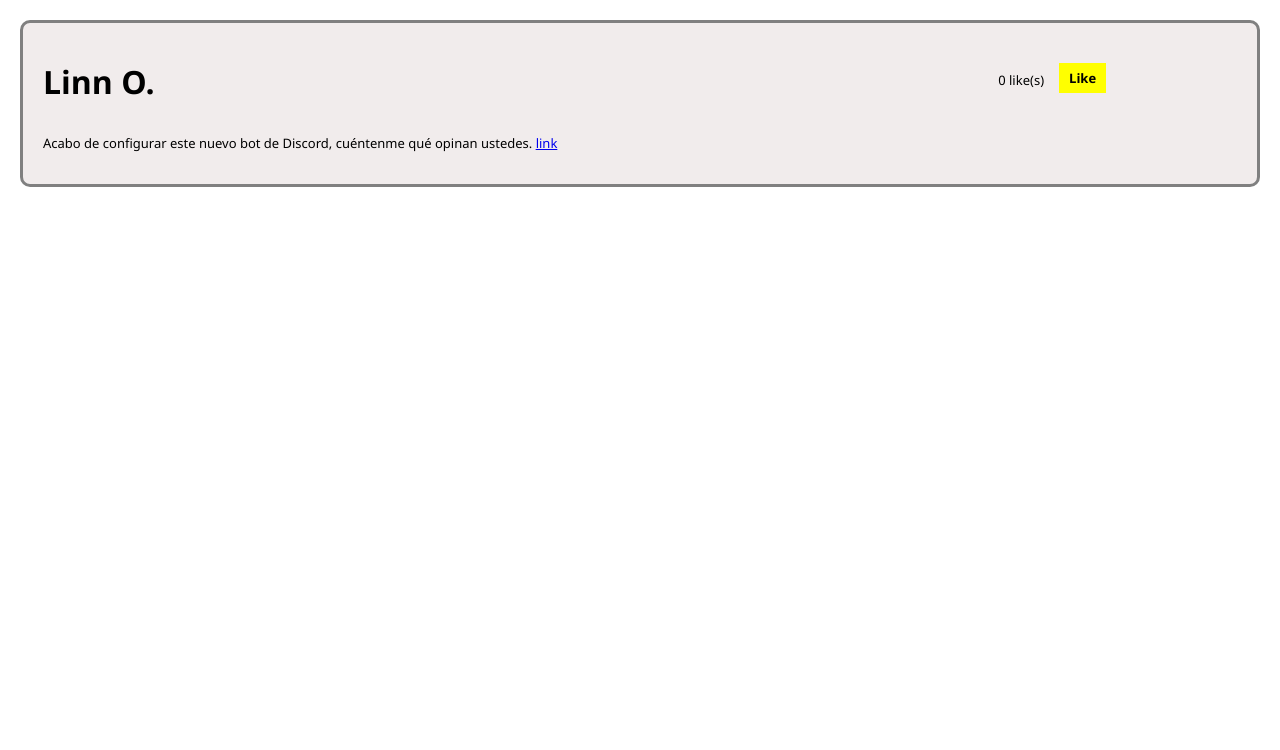
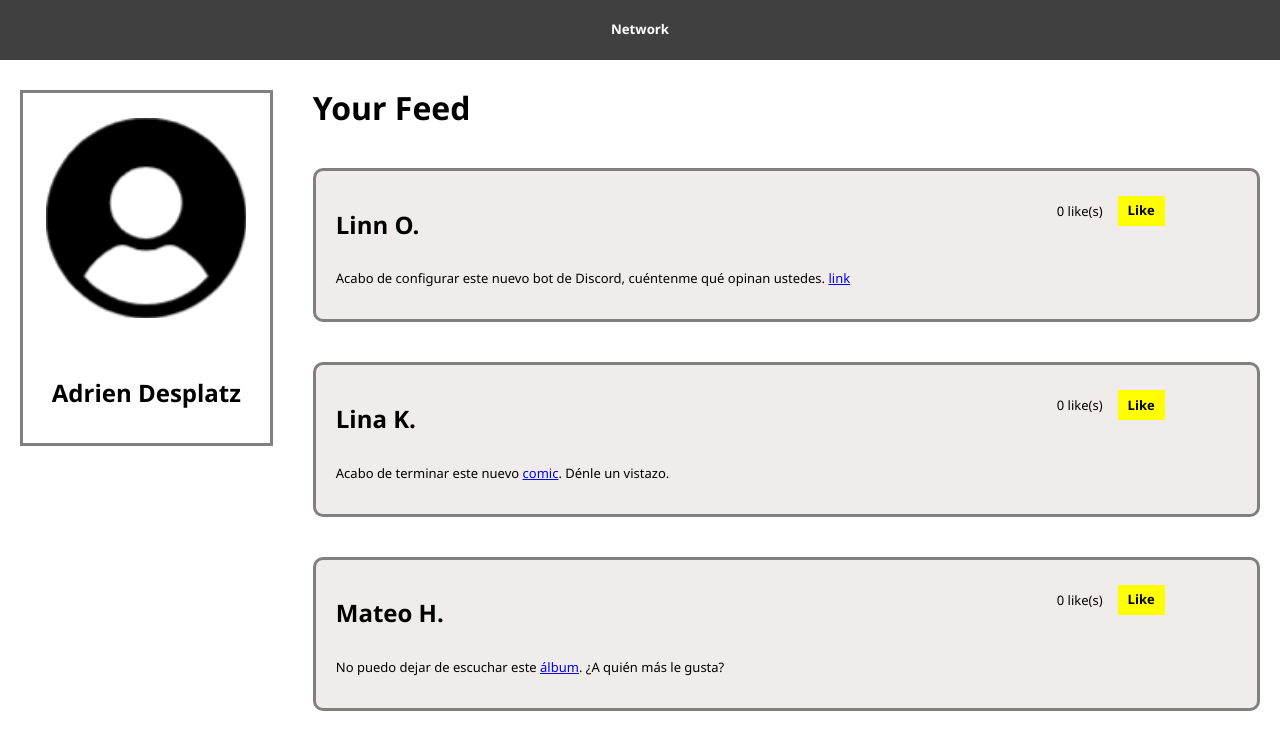
Before and after one commit to danicortesloba/codingdojo-js-likes, a plain HTML site: page index.html in a window 1280 px wide. Drawn offline with nearby package versions, Linux system fonts and the light colour scheme.

Commit message:
html and css done

```diff
--- a/index.html
+++ b/index.html
@@ -10,15 +10,50 @@
 
 </head>
 <body>
-    <div class="container">
-        <div class="left">
-            <h1 class="text">Linn O.</h1>
-            <p class="text">Acabo de configurar este nuevo bot de Discord, cuéntenme qué opinan ustedes. <a href="#">link</a></p>
+    <div class="main-container">
+        <div class="header"><h5>Network</h5></div>
+        <div class="body">
+            <div class="frame">
+                <img  class="icon" src="img/user-3296.png" alt="User icon">
+                <h2 class="text">Adrien Desplatz</h2>
+            </div>
+            <div class="card-container">
+                <h1 class="page-title">Your Feed</h1>
+                <div class="card">
+                    <div class="left">
+                        <h2 class="text">Linn O.</h2>
+                        <p class="text">Acabo de configurar este nuevo bot de Discord, cuéntenme qué opinan ustedes. <a href="#">link</a></p>
+                    </div>
+                    <div class="right">
+                        <p class="text" id="likeCount1">0 like(s)</p>
+                        <div class="likeBtn" id="likeBtn1"><p class="bold">Like</p></div>
+                    </div>
+                </div>
+                <div class="card">
+                    <div class="left">
+                        <h2 class="text">Lina K.</h2>
+                        <p class="text">Acabo de terminar este nuevo <a href="#">comic</a>. Dénle un vistazo. </p>
+                    </div>
+                    <div class="right">
+                        <p class="text" id="likeCount2">0 like(s)</p>
+                        <div class="likeBtn" id="likeBtn2"><p class="bold">Like</p></div>
+                    </div>
+                </div>
+                <div class="card">
+                    <div class="left">
+                        <h2 class="text">Mateo H.</h2>
+                        <p class="text">No puedo dejar de escuchar este <a href="#">álbum</a>. ¿A quién más le gusta?</p>
+                    </div>
+                    <div class="right">
+                        <p class="text" id="likeCount3">0 like(s)</p>
+                        <div class="likeBtn" id="likeBtn3"><p class="bold">Like</p></div>
+                    </div>
+                </div>
+            </div>
+
         </div>
-        <div class="right">
-            <p class="text" id="likeCount">0 like(s)</p>
-            <div class="likeBtn" id="likeBtn"><p class="bold">Like</p></div>
-        </div>
+
     </div>
+
 </body>
 </html>
--- a/style.css
+++ b/style.css
@@ -2,7 +2,53 @@
     font-family: 'Segoe UI', Tahoma, Geneva, Verdana, sans-serif;
 }
 
-.container {
+.main-container {
+    display: flex;
+    flex-direction: column;
+}
+
+.header {
+    color: white;
+    background-color: rgba(0, 0, 0, 0.748);
+    text-align: center;
+}
+
+.body {
+    display: flex;
+    flex-direction: row;
+}
+
+.frame {
+    display: flex;
+    flex-direction: column;
+    margin-top: 30px;
+    margin-left: 20px;
+    margin-right: 20px;
+    justify-content: space-around;
+    align-items: center;
+    flex: 1;
+    height: 350px;
+    border: solid grey 3px;
+}
+
+.icon {
+    margin-top: 10px;
+    margin-bottom: 10px;
+    width: 200px;
+    height: 200px;
+}
+
+.page-title {
+    margin-top: 30px;
+    margin-left: 20px;
+}
+
+.card-container {
+    flex: 4;
+    display: flex;
+    flex-direction: column;
+}
+.card {
     display: flex;
     flex-direction: row;
     padding: 20px;
@@ -35,7 +81,7 @@ p {
 
 .likeBtn {
     background-color: yellow;
-    margin-top: 20px;
+    margin-top: 5px;
     padding: 10px;
     height: 10px;
     margin-left: 15px;
@@ -52,3 +98,13 @@ p {
 .bold {
     font-weight: bold;
 }
+
+@media (max-width: 800px) {
+    .body {
+        flex-direction: column;
+    }
+
+    .card {
+        flex-direction: column;
+    }
+  }
```
Also changed, not shown: img/user-3296.png (added), 2 other files.
